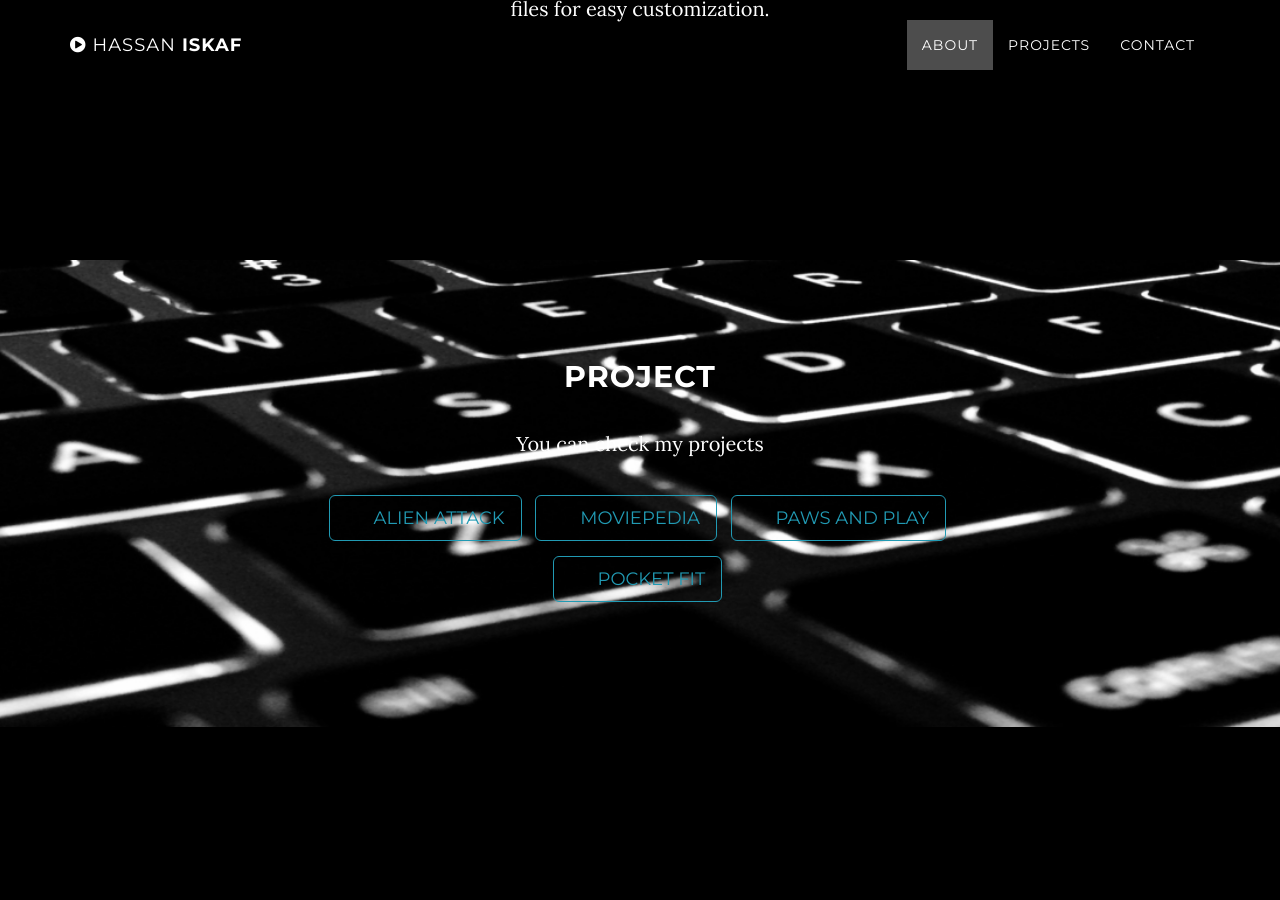
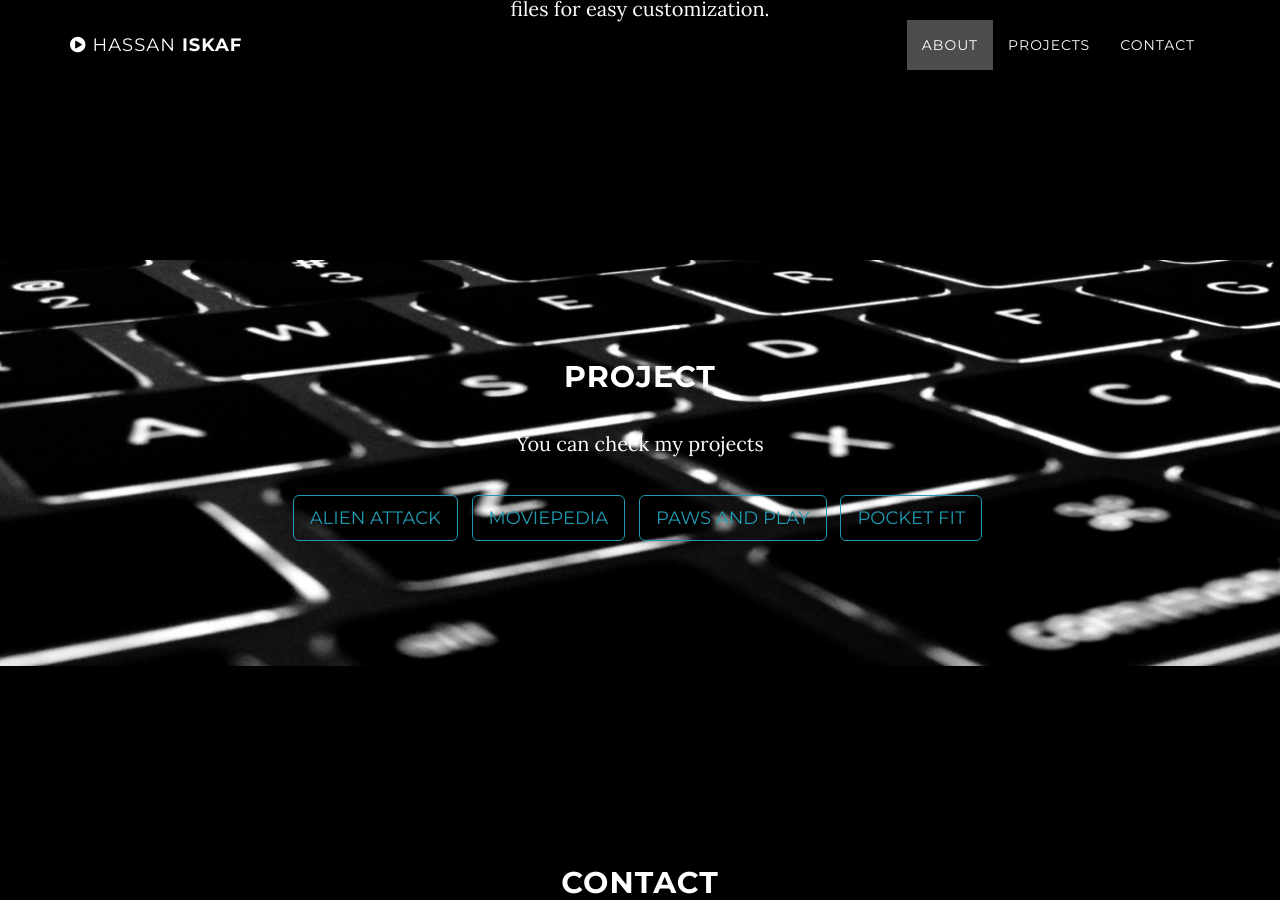
Before and after one commit to hassanisk/hassanisk.github.io, a Jekyll site: the page built from index.html, in a window 1280 px wide and 900 px high, scrolled down 1504 px. Built offline with Jekyll 4.4.1, drawn with Linux system fonts in a browser that asks for light colours.

Commit message:
porject buttons 1

```diff
--- a/_includes/download.html
+++ b/_includes/download.html
@@ -8,22 +8,18 @@
 
         <ul class="list-inline banner-social-buttons">
           <li>
-                                <a href="https://alienattack.herokuapp.com/" class="btn btn-default btn-lg"><i class="fa fa-{{ network.title }} fa-fw"></i> <span class="network-name">Alien Attack</span></a>
+            <a href="https://alienattack.herokuapp.com/" class="btn btn-default btn-lg"><i class="fa-fw"></i> <span class="network-name">Alien Attack</span></a>
           </li>
           <li>
-                                <a href="https://movie-pedia.herokuapp.com/" class="btn btn-default btn-lg"><i class="fa fa-{{ network.title }} fa-fw"></i> <span class="network-name">MoviePedia</span></a>
+            <a href="https://movie-pedia.herokuapp.com/" class="btn btn-default btn-lg"><i class="fa-fw"></i> <span class="network-name">MoviePedia</span></a>
           </li>
           <li>
-                                <a href="https://paws-and-play.herokuapp.com/" class="btn btn-default btn-lg"><i class="fa fa-{{ network.title }} fa-fw"></i> <span class="network-name">Paws and Play</span></a>
+            <a href="https://paws-and-play.herokuapp.com/" class="btn btn-default btn-lg"><i class="fa-fw"></i> <span class="network-name">Paws and Play</span></a>
           </li>
           <li>
-                                <a href="https://pocket-fit.herokuapp.com/" class="btn btn-default btn-lg"><i class="fa fa-{{ network.title }} fa-fw"></i> <span class="network-name">Pocket Fit</span></a>
+            <a href="https://pocket-fit.herokuapp.com/" class="btn btn-default btn-lg"><i class="fa-fw"></i> <span class="network-name">Pocket Fit</span></a>
           </li>
         </ul>
-                    <!-- <a href="https://alienattack.herokuapp.com/" class="btn btn-default btn-lg">Alien Attack</a>
-                    <a href="https://movie-pedia.herokuapp.com/" class="btn btn-default btn-lg">MoviePedia</a>
-                    <a href="https://paws-and-play.herokuapp.com/" class="btn btn-default btn-lg">Paws and Play</a>
-                    <a href="https://pocket-fit.herokuapp.com/" class="btn btn-default btn-lg">Pocket Fit</a> -->
       </div>
     </div>
   </div>
```
Lines whose indentation alone changed are shown as unchanged.
